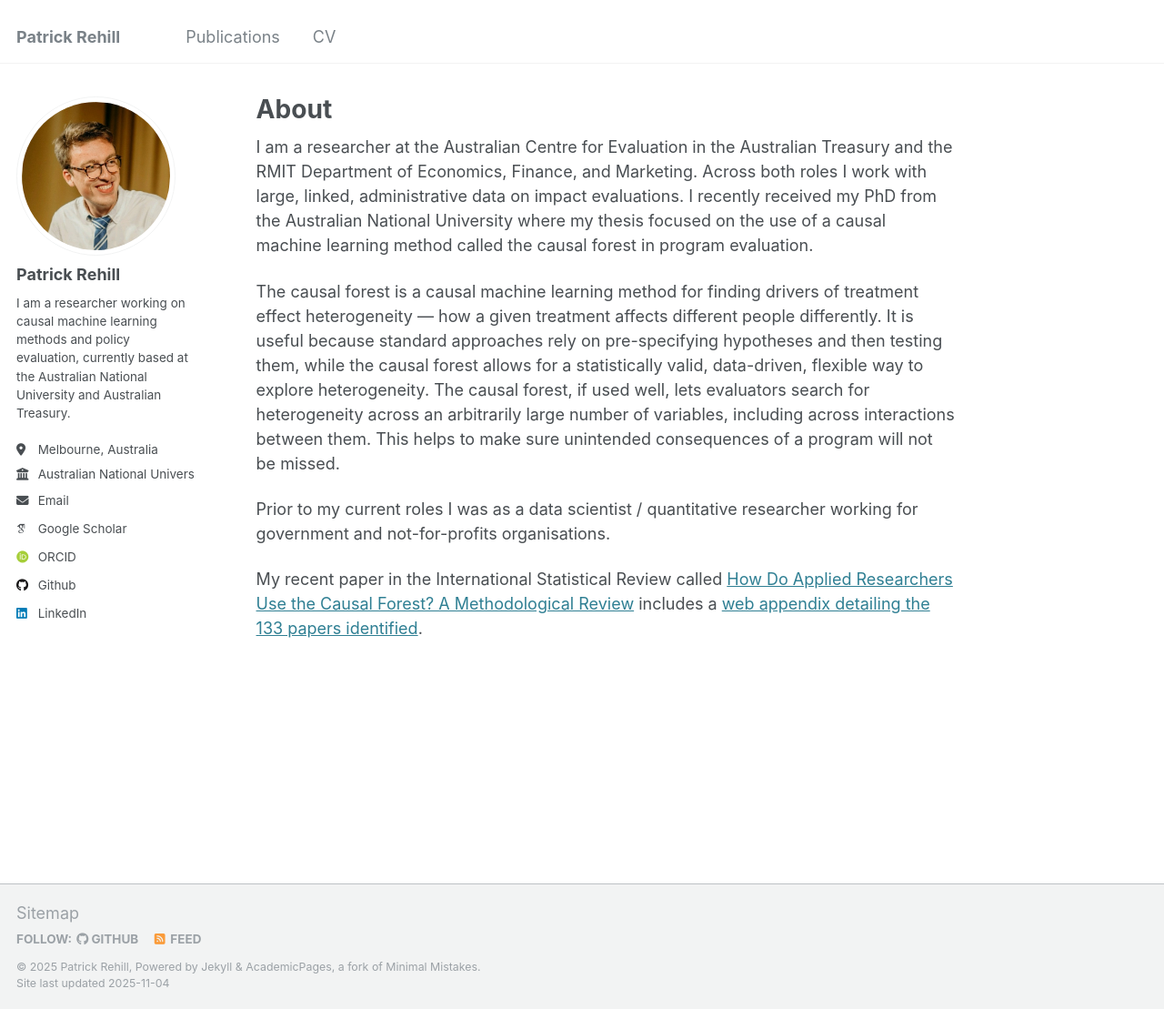
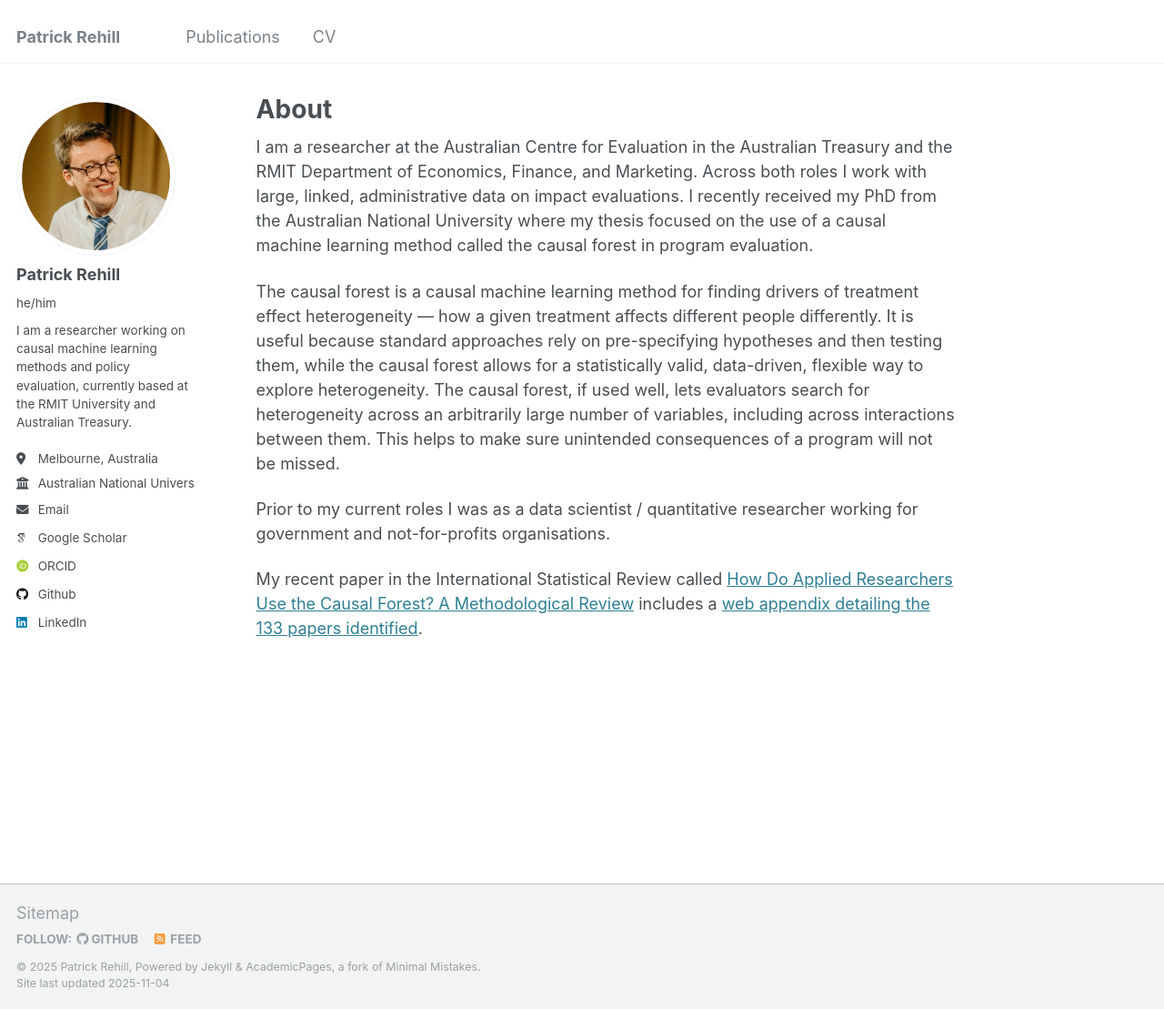
Before and after one commit to pbrehill/pbrehill.github.io, a Jekyll site: the page built from _pages/about.md, in a window 1280 px wide and 1109 px high. Shown: the whole window at 91% size. Built offline with Jekyll 4.4.1, drawn with Linux system fonts in a browser that asks for light colours; some web fonts are replaced.

```diff
--- a/_config.yml
+++ b/_config.yml
@@ -12,7 +12,7 @@
 title_separator          : "-"
 name                     : &name "Patrick Rehill"
 description              : &description "Academic homepage of Patrick Rehill"
-url                      : https://pbrehill.github.io # the base hostname & protocol for your site e.g. "https://[your GitHub username].github.io"
+url                      : https://patrickrehill.com # the base hostname & protocol for your site e.g. "https://[your GitHub username].github.io"
 baseurl                  : "" # the subpath of your site, e.g. "/blog"
 repository               : "pbrehill/pbrehill.github.io"
 
@@ -23,8 +23,8 @@
   # Biographic information
   avatar           : "profile.png"
   name             : "Patrick Rehill"
-  pronouns         : # example: "she/her"
-  bio              : "I am a researcher working on causal machine learning methods and policy evaluation, currently based at the Australian National University and Australian Treasury."
+  pronouns         : "he/him"
+  bio              : "I am a researcher working on causal machine learning methods and policy evaluation, currently based at the RMIT University and Australian Treasury."
   location         : "Melbourne, Australia"
   employer         : "Australian National University"
   uri              : # URL
--- a/_includes/base_path
+++ b/_includes/base_path
@@ -1,5 +1 @@
-{% if site.url %}
-  {% assign base_path = site.url | append: site.baseurl %}
-{% else %}
-  {% assign base_path = site.github.url %}
-{% endif %}
+{%- assign base_path = site.baseuril| default: '' -%}
```
